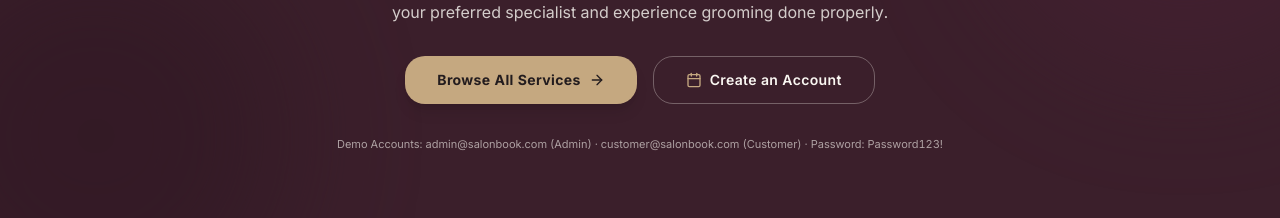
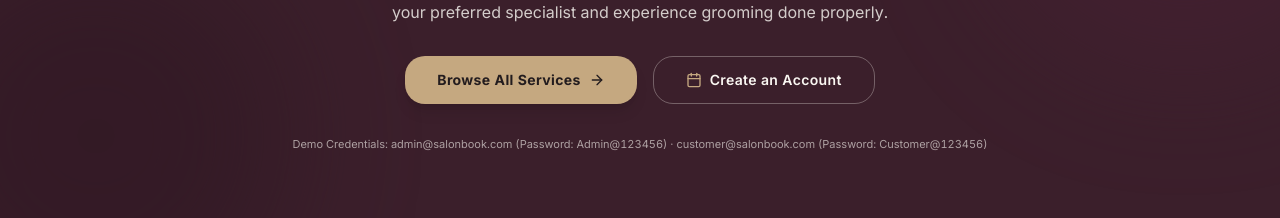
Before and after one commit to tuhin-2006/salonbook-client, a Next.js app: page / in a window 1280 px wide. Shown: the part 6601-6819 px from the top of the page. Built offline with nearby package versions, Linux system fonts and the light colour scheme; no server answers.

Commit message:
fix(copy): align home page footer demo credentials with admin evaluation access

```diff
--- a/src/app/page.tsx
+++ b/src/app/page.tsx
@@ -1422,7 +1422,7 @@ export default function HomePage() {
           </div>
 
           <p className="text-[11px] text-[#FAF7F2]/60 pt-2">
-            Demo Accounts: admin@salonbook.com (Admin) · customer@salonbook.com (Customer) · Password: Password123!
+            Demo Credentials: admin@salonbook.com (Password: Admin@123456) · customer@salonbook.com (Password: Customer@123456)
           </p>
         </div>
       </section>
```
